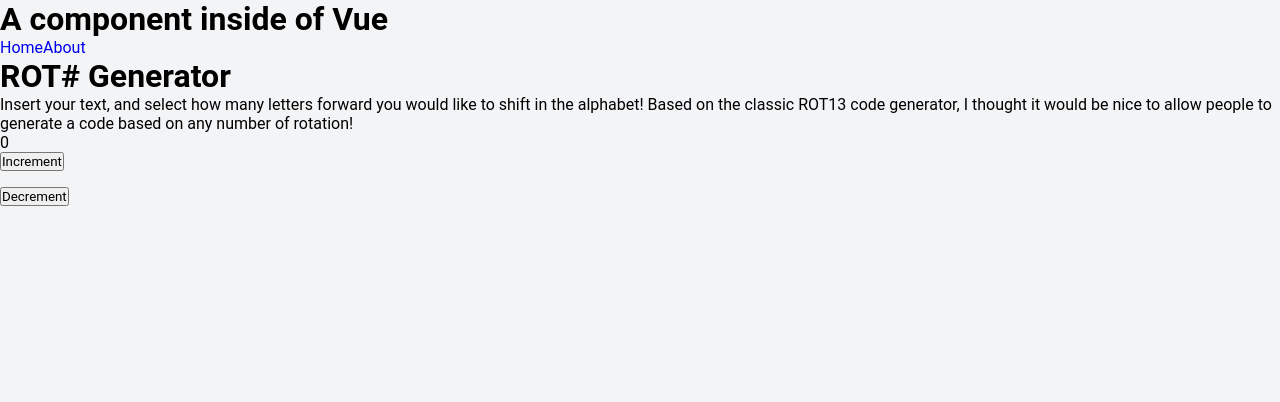
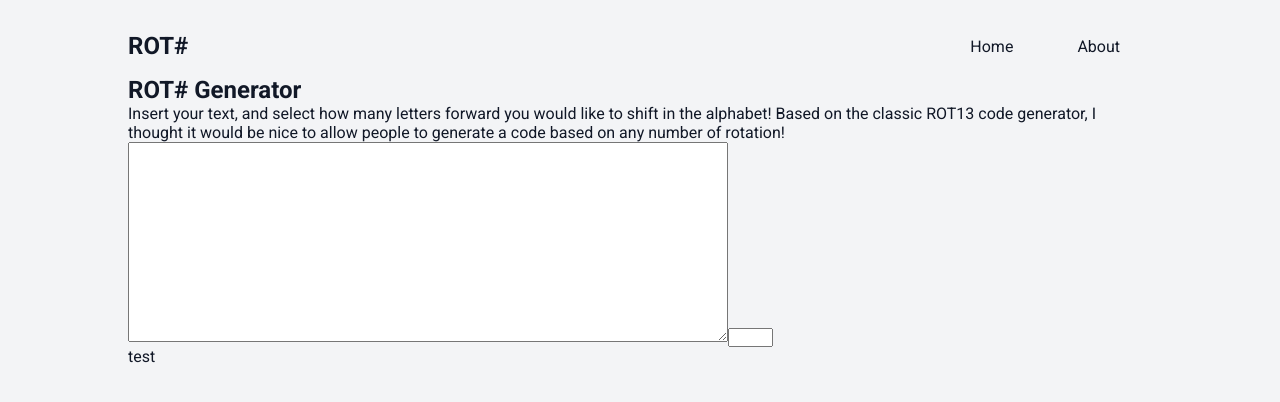
Before and after one commit to Personal-Library/rot-generator, a Vue app: page / in a window 1280 px wide. Shown: the top 402 px of the page. Built offline with nearby package versions, Linux system fonts and the light colour scheme.

Commit message:
feat: Primary view scaffolded

```diff
--- a/public/index.html
+++ b/public/index.html
@@ -1,15 +1,23 @@
 <!DOCTYPE html>
 <html lang="">
 	<head>
-    <meta charset="utf-8">
-    <meta http-equiv="X-UA-Compatible" content="IE=edge">
-    <meta name="viewport" content="width=device-width,initial-scale=1.0">
-    <link rel="icon" href="<%= BASE_URL %>favicon.ico">
-    <title><%= htmlWebpackPlugin.options.title %></title>
+		<meta charset="utf-8" />
+		<meta http-equiv="X-UA-Compatible" content="IE=edge" />
+		<meta name="viewport" content="width=device-width,initial-scale=1.0" />
+		<link rel="icon" href="<%= BASE_URL %>favicon.ico" />
+		<link rel="preconnect" href="https://fonts.gstatic.com" />
+		<link
+			href="https://fonts.googleapis.com/css2?family=Roboto:wght@400;700&display=swap"
+			rel="stylesheet"
+		/>
+		<title>ROT# Generator</title>
 	</head>
 	<body>
 		<noscript>
-      <strong>We're sorry but <%= htmlWebpackPlugin.options.title %> doesn't work properly without JavaScript enabled. Please enable it to continue.</strong>
+			<strong
+				>We're sorry but <%= htmlWebpackPlugin.options.title %> doesn't work properly without
+				JavaScript enabled. Please enable it to continue.</strong
+			>
 		</noscript>
 		<div id="app"></div>
 		<!-- built files will be auto injected -->
--- a/src/App.vue
+++ b/src/App.vue
@@ -1,6 +1,8 @@
 <template>
-  <Header />
-	<router-view />
+	<div class="container">
+		<Header />
+		<router-view />
+	</div>
 </template>
 
 <script>
@@ -24,6 +26,13 @@ export default {
 }
 
 body {
+	padding: 1em;
 	background-color: #f3f4f6;
+	color: #111827;
+}
+
+.container {
+	margin: 0 auto;
+	max-width: 1024px;
 }
 </style>
--- a/src/components/Header.vue
+++ b/src/components/Header.vue
@@ -1,6 +1,6 @@
 <template>
-	<h1>A component inside of Vue</h1>
 	<nav>
+		<h1>ROT#</h1>
 		<div class="link-container">
 			<router-link to="/">Home</router-link>
 			<router-link to="/about">About</router-link>
@@ -9,8 +9,25 @@
 </template>
 
 <style scoped>
+nav {
+	display: flex;
+	justify-content: space-between;
+	align-items: center;
+	margin: 1em 0;
+}
+h1 {
+	cursor: pointer;
+}
 a {
 	text-decoration: none;
-
+	color: inherit;
+	margin: 1em;
+	padding: 0.5em 1em;
+}
+a:visited {
+	color: inherit;
+}
+a:hover {
+	background-color: #bfdbfe;
 }
 </style>
--- a/src/views/Home.vue
+++ b/src/views/Home.vue
@@ -1,40 +1,32 @@
 <template>
+	<section class="intro-sect">
 		<h1>ROT# Generator</h1>
 		<p>
 			Insert your text, and select how many letters forward you would like to shift in the alphabet!
 			Based on the classic ROT13 code generator, I thought it would be nice to allow people to
 			generate a code based on any number of rotation!
 		</p>
-	<p>{{ counter }}</p>
-	<div class="button-group">
-		<button @click="incrementCounter">Increment</button>
-		<button @click="decrementCounter">Decrement</button>
-	</div>
+	</section>
+	<section class="rot-sect">
+		<textarea class="input-field" v-model="input" />
+		<input type="number" min="0" max="26" />
+		<p>{{ input + 'test' }}</p>
+	</section>
 </template>
 
 <script>
-import { ref } from 'vue';
-
 export default {
-	setup() {
-		const counter = ref(0);
-		const incrementCounter = () => counter.value++;
-		const decrementCounter = () => counter.value--;
-
+	data() {
 		return {
-			counter,
-			incrementCounter,
-			decrementCounter,
+			input: '',
 		};
 	},
 };
 </script>
 
 <style scoped>
-.button-group {
-	display: flex;
-	flex-direction: column;
-	gap: 1em;
-	align-items: flex-start;
+.input-field {
+	width: min(100%, 600px);
+	min-height: 200px;
 }
 </style>
```
Lines whose indentation alone changed are shown as unchanged.
